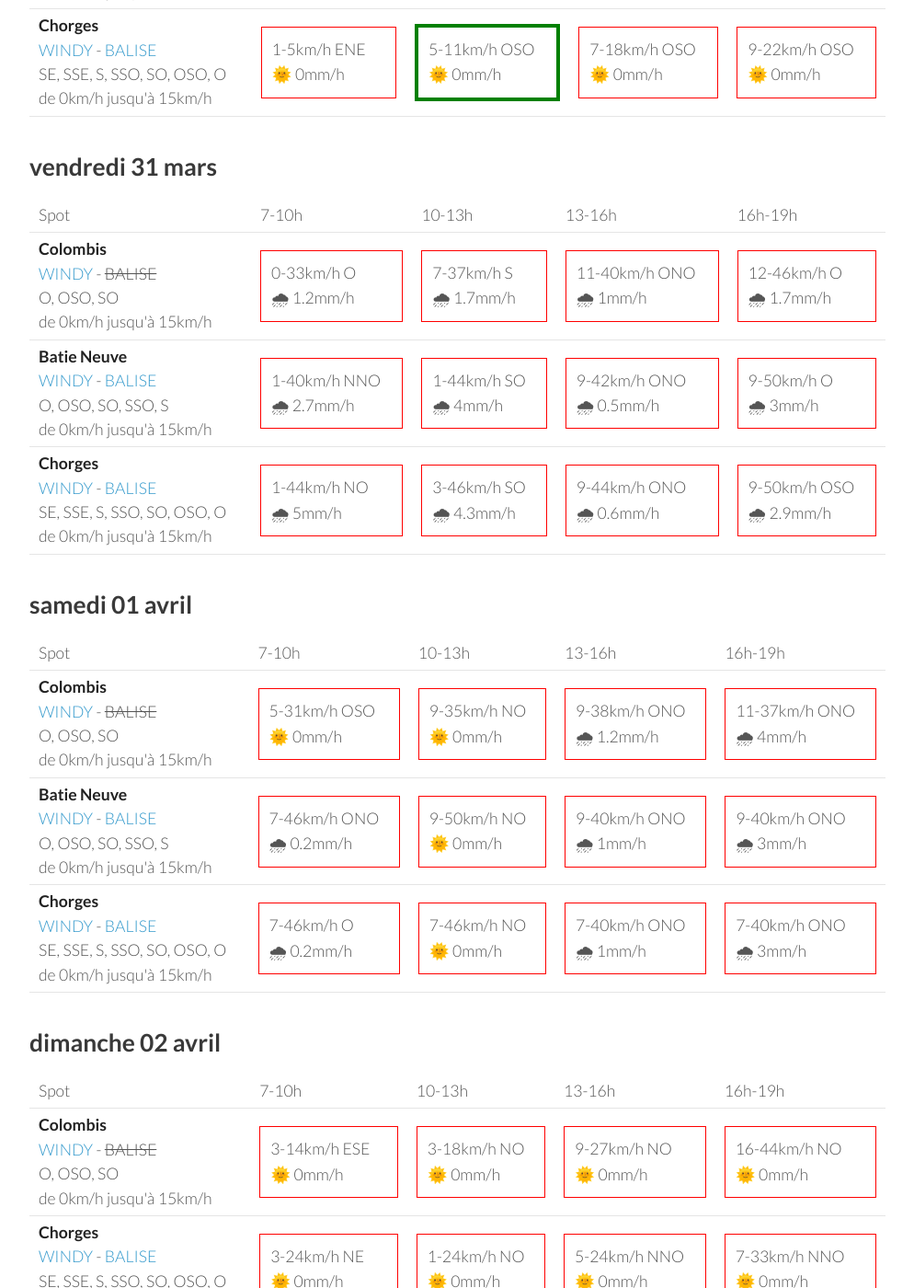
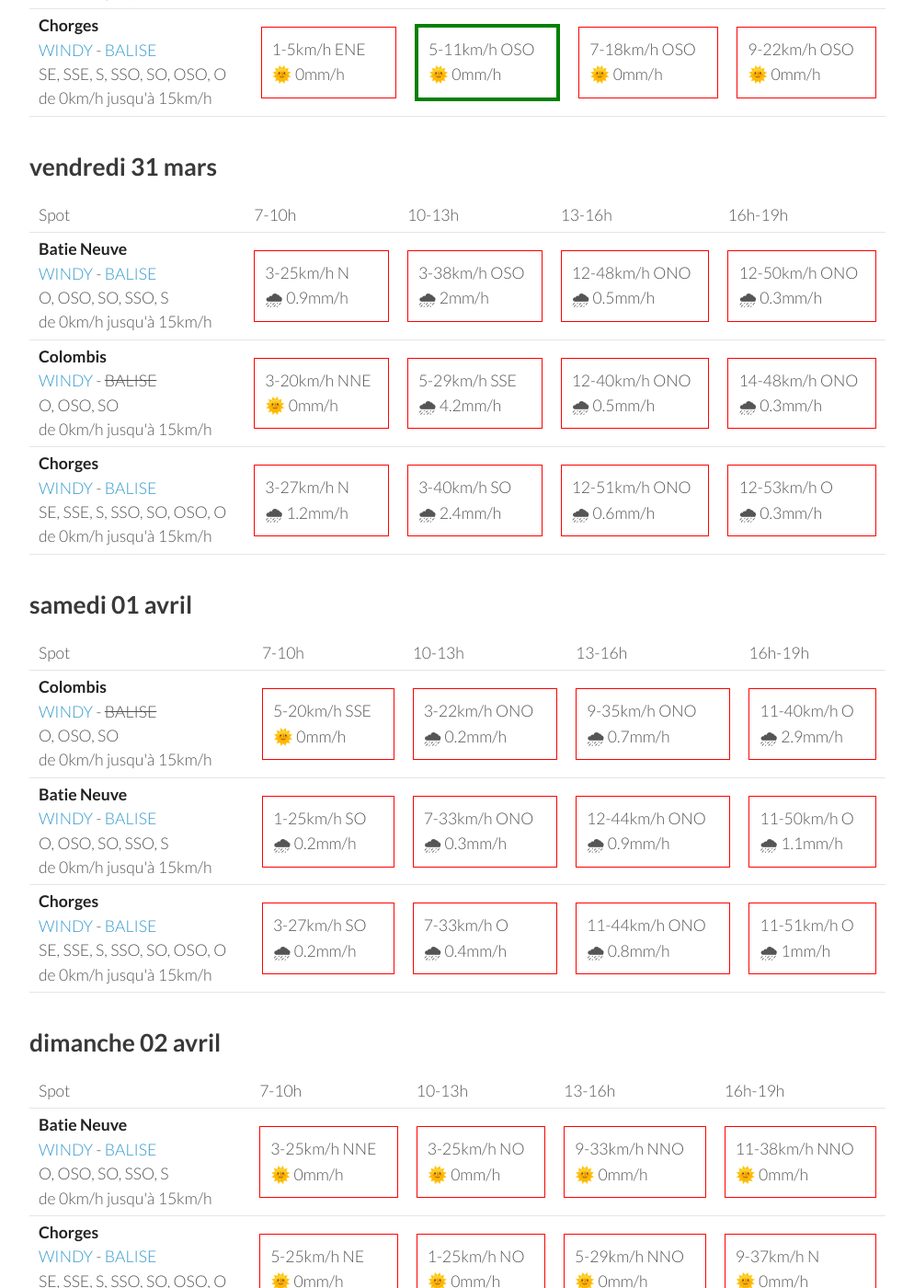
Before and after one commit to parapente-dans-le-nord/parapente-dans-le-nord.github.io, a Jekyll site: the page built from saint_andre.markdown, in a window 1280 px wide and 1400 px high, scrolled down 1066 px. Shown: the whole window at 92% size, without its empty margins (26-1020 px from the left). Built offline with Jekyll 4.4.1, drawn with Linux system fonts in a browser that asks for light colours; some of the changed text lies outside the part shown.

Commit message:
update index.markdown

```diff
--- a/saint_andre.markdown
+++ b/saint_andre.markdown
@@ -114,32 +114,32 @@ page mise à jour le mercredi 29 mars 06:35
       <td>16h-19h</td>
     </tr>
 <tr>
-        <td><strong>Colombis</strong><br><a href="https://windy.com/44.494/6.216?44.559,6.262,10">WINDY</a> - <span class="no-balise"> BALISE </span><br> <span class="vent-favorable">O, OSO, SO</span><br><span class="force-vent">de 0km/h jusqu'à 15km/h</span> </td>
+        <td><strong>Batie Neuve</strong><br><a href="https://windy.com/44.584/6.236?44.559,6.262,10,m:eTtagly">WINDY</a> - <span class=""><a href="https://www.openwindmap.org/PP554">BALISE</a> </span><br> <span class="vent-favorable">O, OSO, SO, SSO, S</span><br><span class="force-vent">de 0km/h jusqu'à 15km/h</span> </td>
 
-            <td><div class="not-flyable"><p>0-33km/h O</p><p>🌧 1.2mm/h</p></div></td>
-            <td><div class="not-flyable"><p>7-37km/h S</p><p>🌧 1.7mm/h</p></div></td>
-            <td><div class="not-flyable"><p>11-40km/h ONO</p><p>🌧 1mm/h</p></div></td>
-            <td><div class="not-flyable"><p>12-46km/h O</p><p>🌧 1.7mm/h</p></div></td>
+            <td><div class="not-flyable"><p>3-25km/h N</p><p>🌧 0.9mm/h</p></div></td>
+            <td><div class="not-flyable"><p>3-38km/h OSO</p><p>🌧 2mm/h</p></div></td>
+            <td><div class="not-flyable"><p>12-48km/h ONO</p><p>🌧 0.5mm/h</p></div></td>
+            <td><div class="not-flyable"><p>12-50km/h ONO</p><p>🌧 0.3mm/h</p></div></td>
 
 
     </tr>
 <tr>
-        <td><strong>Batie Neuve</strong><br><a href="https://windy.com/44.584/6.236?44.559,6.262,10,m:eTtagly">WINDY</a> - <span class=""><a href="https://www.openwindmap.org/PP554">BALISE</a> </span><br> <span class="vent-favorable">O, OSO, SO, SSO, S</span><br><span class="force-vent">de 0km/h jusqu'à 15km/h</span> </td>
+        <td><strong>Colombis</strong><br><a href="https://windy.com/44.494/6.216?44.559,6.262,10">WINDY</a> - <span class="no-balise"> BALISE </span><br> <span class="vent-favorable">O, OSO, SO</span><br><span class="force-vent">de 0km/h jusqu'à 15km/h</span> </td>
 
-            <td><div class="not-flyable"><p>1-40km/h NNO</p><p>🌧 2.7mm/h</p></div></td>
-            <td><div class="not-flyable"><p>1-44km/h SO</p><p>🌧 4mm/h</p></div></td>
-            <td><div class="not-flyable"><p>9-42km/h ONO</p><p>🌧 0.5mm/h</p></div></td>
-            <td><div class="not-flyable"><p>9-50km/h O</p><p>🌧 3mm/h</p></div></td>
+            <td><div class="not-flyable"><p>3-20km/h NNE</p><p>🌞 0mm/h</p></div></td>
+            <td><div class="not-flyable"><p>5-29km/h SSE</p><p>🌧 4.2mm/h</p></div></td>
+            <td><div class="not-flyable"><p>12-40km/h ONO</p><p>🌧 0.5mm/h</p></div></td>
+            <td><div class="not-flyable"><p>14-48km/h ONO</p><p>🌧 0.3mm/h</p></div></td>
 
 
     </tr>
 <tr>
         <td><strong>Chorges</strong><br><a href="https://windy.com/44.578/6.280?44.559,6.262,10">WINDY</a> - <span class=""><a href="https://www.openwindmap.org/PP554">BALISE</a> </span><br> <span class="vent-favorable">SE, SSE, S, SSO, SO, OSO, O</span><br><span class="force-vent">de 0km/h jusqu'à 15km/h</span> </td>
 
-            <td><div class="not-flyable"><p>1-44km/h NO</p><p>🌧 5mm/h</p></div></td>
-            <td><div class="not-flyable"><p>3-46km/h SO</p><p>🌧 4.3mm/h</p></div></td>
-            <td><div class="not-flyable"><p>9-44km/h ONO</p><p>🌧 0.6mm/h</p></div></td>
-            <td><div class="not-flyable"><p>9-50km/h OSO</p><p>🌧 2.9mm/h</p></div></td>
+            <td><div class="not-flyable"><p>3-27km/h N</p><p>🌧 1.2mm/h</p></div></td>
+            <td><div class="not-flyable"><p>3-40km/h SO</p><p>🌧 2.4mm/h</p></div></td>
+            <td><div class="not-flyable"><p>12-51km/h ONO</p><p>🌧 0.6mm/h</p></div></td>
+            <td><div class="not-flyable"><p>12-53km/h O</p><p>🌧 0.3mm/h</p></div></td>
 
 
     </tr>
@@ -162,30 +162,30 @@ page mise à jour le mercredi 29 mars 06:35
 <tr>
         <td><strong>Colombis</strong><br><a href="https://windy.com/44.494/6.216?44.559,6.262,10">WINDY</a> - <span class="no-balise"> BALISE </span><br> <span class="vent-favorable">O, OSO, SO</span><br><span class="force-vent">de 0km/h jusqu'à 15km/h</span> </td>
 
-            <td><div class="not-flyable"><p>5-31km/h OSO</p><p>🌞 0mm/h</p></div></td>
-            <td><div class="not-flyable"><p>9-35km/h NO</p><p>🌞 0mm/h</p></div></td>
-            <td><div class="not-flyable"><p>9-38km/h ONO</p><p>🌧 1.2mm/h</p></div></td>
-            <td><div class="not-flyable"><p>11-37km/h ONO</p><p>🌧 4mm/h</p></div></td>
+            <td><div class="not-flyable"><p>5-20km/h SSE</p><p>🌞 0mm/h</p></div></td>
+            <td><div class="not-flyable"><p>3-22km/h ONO</p><p>🌧 0.2mm/h</p></div></td>
+            <td><div class="not-flyable"><p>9-35km/h ONO</p><p>🌧 0.7mm/h</p></div></td>
+            <td><div class="not-flyable"><p>11-40km/h O</p><p>🌧 2.9mm/h</p></div></td>
 
 
     </tr>
 <tr>
         <td><strong>Batie Neuve</strong><br><a href="https://windy.com/44.584/6.236?44.559,6.262,10,m:eTtagly">WINDY</a> - <span class=""><a href="https://www.openwindmap.org/PP554">BALISE</a> </span><br> <span class="vent-favorable">O, OSO, SO, SSO, S</span><br><span class="force-vent">de 0km/h jusqu'à 15km/h</span> </td>
 
-            <td><div class="not-flyable"><p>7-46km/h ONO</p><p>🌧 0.2mm/h</p></div></td>
-            <td><div class="not-flyable"><p>9-50km/h NO</p><p>🌞 0mm/h</p></div></td>
-            <td><div class="not-flyable"><p>9-40km/h ONO</p><p>🌧 1mm/h</p></div></td>
-            <td><div class="not-flyable"><p>9-40km/h ONO</p><p>🌧 3mm/h</p></div></td>
+            <td><div class="not-flyable"><p>1-25km/h SO</p><p>🌧 0.2mm/h</p></div></td>
+            <td><div class="not-flyable"><p>7-33km/h ONO</p><p>🌧 0.3mm/h</p></div></td>
+            <td><div class="not-flyable"><p>12-44km/h ONO</p><p>🌧 0.9mm/h</p></div></td>
+            <td><div class="not-flyable"><p>11-50km/h O</p><p>🌧 1.1mm/h</p></div></td>
 
 
     </tr>
 <tr>
         <td><strong>Chorges</strong><br><a href="https://windy.com/44.578/6.280?44.559,6.262,10">WINDY</a> - <span class=""><a href="https://www.openwindmap.org/PP554">BALISE</a> </span><br> <span class="vent-favorable">SE, SSE, S, SSO, SO, OSO, O</span><br><span class="force-vent">de 0km/h jusqu'à 15km/h</span> </td>
 
-            <td><div class="not-flyable"><p>7-46km/h O</p><p>🌧 0.2mm/h</p></div></td>
-            <td><div class="not-flyable"><p>7-46km/h NO</p><p>🌞 0mm/h</p></div></td>
-            <td><div class="not-flyable"><p>7-40km/h ONO</p><p>🌧 1mm/h</p></div></td>
-            <td><div class="not-flyable"><p>7-40km/h ONO</p><p>🌧 3mm/h</p></div></td>
+            <td><div class="not-flyable"><p>3-27km/h SO</p><p>🌧 0.2mm/h</p></div></td>
+            <td><div class="not-flyable"><p>7-33km/h O</p><p>🌧 0.4mm/h</p></div></td>
+            <td><div class="not-flyable"><p>11-44km/h ONO</p><p>🌧 0.8mm/h</p></div></td>
+            <td><div class="not-flyable"><p>11-51km/h O</p><p>🌧 1mm/h</p></div></td>
 
 
     </tr>
@@ -206,32 +206,32 @@ page mise à jour le mercredi 29 mars 06:35
       <td>16h-19h</td>
     </tr>
 <tr>
-        <td><strong>Colombis</strong><br><a href="https://windy.com/44.494/6.216?44.559,6.262,10">WINDY</a> - <span class="no-balise"> BALISE </span><br> <span class="vent-favorable">O, OSO, SO</span><br><span class="force-vent">de 0km/h jusqu'à 15km/h</span> </td>
+        <td><strong>Batie Neuve</strong><br><a href="https://windy.com/44.584/6.236?44.559,6.262,10,m:eTtagly">WINDY</a> - <span class=""><a href="https://www.openwindmap.org/PP554">BALISE</a> </span><br> <span class="vent-favorable">O, OSO, SO, SSO, S</span><br><span class="force-vent">de 0km/h jusqu'à 15km/h</span> </td>
 
-            <td><div class="not-flyable"><p>3-14km/h ESE</p><p>🌞 0mm/h</p></div></td>
-            <td><div class="not-flyable"><p>3-18km/h NO</p><p>🌞 0mm/h</p></div></td>
-            <td><div class="not-flyable"><p>9-27km/h NO</p><p>🌞 0mm/h</p></div></td>
-            <td><div class="not-flyable"><p>16-44km/h NO</p><p>🌞 0mm/h</p></div></td>
+            <td><div class="not-flyable"><p>3-25km/h NNE</p><p>🌞 0mm/h</p></div></td>
+            <td><div class="not-flyable"><p>3-25km/h NO</p><p>🌞 0mm/h</p></div></td>
+            <td><div class="not-flyable"><p>9-33km/h NNO</p><p>🌞 0mm/h</p></div></td>
+            <td><div class="not-flyable"><p>11-38km/h NNO</p><p>🌞 0mm/h</p></div></td>
 
 
     </tr>
 <tr>
         <td><strong>Chorges</strong><br><a href="https://windy.com/44.578/6.280?44.559,6.262,10">WINDY</a> - <span class=""><a href="https://www.openwindmap.org/PP554">BALISE</a> </span><br> <span class="vent-favorable">SE, SSE, S, SSO, SO, OSO, O</span><br><span class="force-vent">de 0km/h jusqu'à 15km/h</span> </td>
 
-            <td><div class="not-flyable"><p>3-24km/h NE</p><p>🌞 0mm/h</p></div></td>
-            <td><div class="not-flyable"><p>1-24km/h NO</p><p>🌞 0mm/h</p></div></td>
-            <td><div class="not-flyable"><p>5-24km/h NNO</p><p>🌞 0mm/h</p></div></td>
-            <td><div class="not-flyable"><p>7-33km/h NNO</p><p>🌞 0mm/h</p></div></td>
+            <td><div class="not-flyable"><p>5-25km/h NE</p><p>🌞 0mm/h</p></div></td>
+            <td><div class="not-flyable"><p>1-25km/h NO</p><p>🌞 0mm/h</p></div></td>
+            <td><div class="not-flyable"><p>5-29km/h NNO</p><p>🌞 0mm/h</p></div></td>
+            <td><div class="not-flyable"><p>9-37km/h N</p><p>🌞 0mm/h</p></div></td>
 
 
     </tr>
 <tr>
-        <td><strong>Batie Neuve</strong><br><a href="https://windy.com/44.584/6.236?44.559,6.262,10,m:eTtagly">WINDY</a> - <span class=""><a href="https://www.openwindmap.org/PP554">BALISE</a> </span><br> <span class="vent-favorable">O, OSO, SO, SSO, S</span><br><span class="force-vent">de 0km/h jusqu'à 15km/h</span> </td>
+        <td><strong>Colombis</strong><br><a href="https://windy.com/44.494/6.216?44.559,6.262,10">WINDY</a> - <span class="no-balise"> BALISE </span><br> <span class="vent-favorable">O, OSO, SO</span><br><span class="force-vent">de 0km/h jusqu'à 15km/h</span> </td>
 
-            <td><div class="not-flyable"><p>3-24km/h NNE</p><p>🌞 0mm/h</p></div></td>
-            <td><div class="not-flyable"><p>3-24km/h NO</p><p>🌞 0mm/h</p></div></td>
-            <td><div class="not-flyable"><p>7-27km/h NO</p><p>🌞 0mm/h</p></div></td>
-            <td><div class="not-flyable"><p>11-38km/h NNO</p><p>🌞 0mm/h</p></div></td>
+            <td><div class="not-flyable"><p>5-18km/h E</p><p>🌞 0mm/h</p></div></td>
+            <td><div class="not-flyable"><p>5-22km/h NO</p><p>🌞 0mm/h</p></div></td>
+            <td><div class="not-flyable"><p>11-33km/h NO</p><p>🌞 0mm/h</p></div></td>
+            <td><div class="not-flyable"><p>14-42km/h NNO</p><p>🌞 0mm/h</p></div></td>
 
 
     </tr>
@@ -239,3 +239,49 @@ page mise à jour le mercredi 29 mars 06:35
 </tbody>
 </table>
 {:/}
+## lundi 03 avril
+
+{::nomarkdown}
+<table>
+  <tbody>
+    <tr>
+      <td>Spot</td>
+      <td>7-10h</td>
+      <td>10-13h</td>
+      <td>13-16h</td>
+      <td>16h-19h</td>
+    </tr>
+<tr>
+        <td><strong>Batie Neuve</strong><br><a href="https://windy.com/44.584/6.236?44.559,6.262,10,m:eTtagly">WINDY</a> - <span class=""><a href="https://www.openwindmap.org/PP554">BALISE</a> </span><br> <span class="vent-favorable">O, OSO, SO, SSO, S</span><br><span class="force-vent">de 0km/h jusqu'à 15km/h</span> </td>
+
+            <td><div class="not-flyable"><p>3-22km/h NNO</p><p>🌞 0mm/h</p></div></td>
+            <td><div class="not-flyable"><p>1-24km/h NO</p><p>🌞 0mm/h</p></div></td>
+            <td><div class="not-flyable"><p>7-33km/h NNO</p><p>🌞 0mm/h</p></div></td>
+            <td><div class="not-flyable"><p>11-40km/h NO</p><p>🌞 0mm/h</p></div></td>
+
+
+    </tr>
+<tr>
+        <td><strong>Colombis</strong><br><a href="https://windy.com/44.494/6.216?44.559,6.262,10">WINDY</a> - <span class="no-balise"> BALISE </span><br> <span class="vent-favorable">O, OSO, SO</span><br><span class="force-vent">de 0km/h jusqu'à 15km/h</span> </td>
+
+            <td><div class="not-flyable"><p>1-16km/h NNO</p><p>🌞 0mm/h</p></div></td>
+            <td><div class="not-flyable"><p>3-20km/h NNO</p><p>🌞 0mm/h</p></div></td>
+            <td><div class="not-flyable"><p>9-29km/h NO</p><p>🌞 0mm/h</p></div></td>
+            <td><div class="not-flyable"><p>14-40km/h NO</p><p>🌞 0mm/h</p></div></td>
+
+
+    </tr>
+<tr>
+        <td><strong>Chorges</strong><br><a href="https://windy.com/44.578/6.280?44.559,6.262,10">WINDY</a> - <span class=""><a href="https://www.openwindmap.org/PP554">BALISE</a> </span><br> <span class="vent-favorable">SE, SSE, S, SSO, SO, OSO, O</span><br><span class="force-vent">de 0km/h jusqu'à 15km/h</span> </td>
+
+            <td><div class="not-flyable"><p>1-24km/h NNE</p><p>🌞 0mm/h</p></div></td>
+            <td><div class="not-flyable"><p>1-27km/h NE</p><p>🌞 0mm/h</p></div></td>
+            <td><div class="not-flyable"><p>5-33km/h N</p><p>🌞 0mm/h</p></div></td>
+            <td><div class="not-flyable"><p>9-38km/h NO</p><p>🌞 0mm/h</p></div></td>
+
+
+    </tr>
+
+</tbody>
+</table>
+{:/}
```
Also changed, not shown: other parts of saint_andre.markdown (+1 -1 lines).
